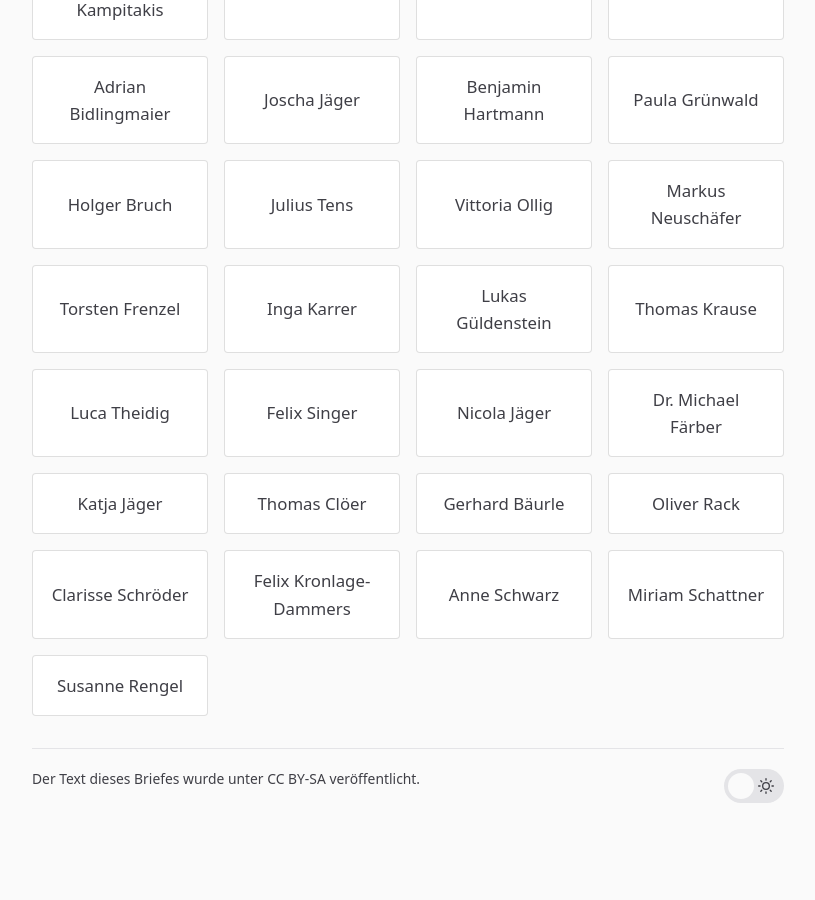
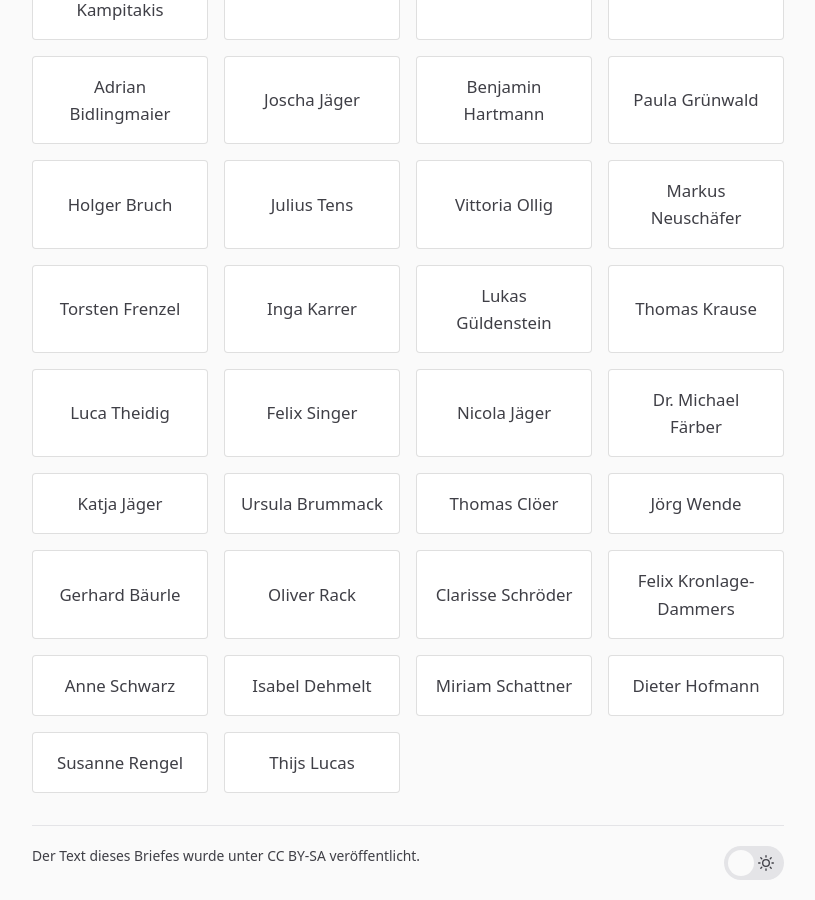
Before and after one commit to itrich/vsh-bleibt, a Jekyll site: the page built from OFFENERBRIEF.md, in a window 1280 px wide and 900 px high, scrolled down 6307 px. Shown: the whole window, without its empty margins (232-1047 px from the left). Built offline with Jekyll 4.4.1, drawn with Linux system fonts in a browser that asks for light colours; before the commit the page ends 7130 px from its top, so only the background shows below that.

Commit message:
Update signees.yml

```diff
--- a/_data/signees.yml
+++ b/_data/signees.yml
@@ -51,11 +51,16 @@
 - name: Nicola Jäger
 - name: Dr. Michael Färber
 - name: Katja Jäger
+- name: Ursula Brummack
 - name: Thomas Clöer
+- name: Jörg Wende
 - name: Gerhard Bäurle
 - name: Oliver Rack
 - name: Clarisse Schröder
 - name: Felix Kronlage-Dammers
 - name: Anne Schwarz
+- name: Isabel Dehmelt
 - name: Miriam Schattner
+- name: Dieter Hofmann
 - name: Susanne Rengel
+- name: Thijs Lucas
```
